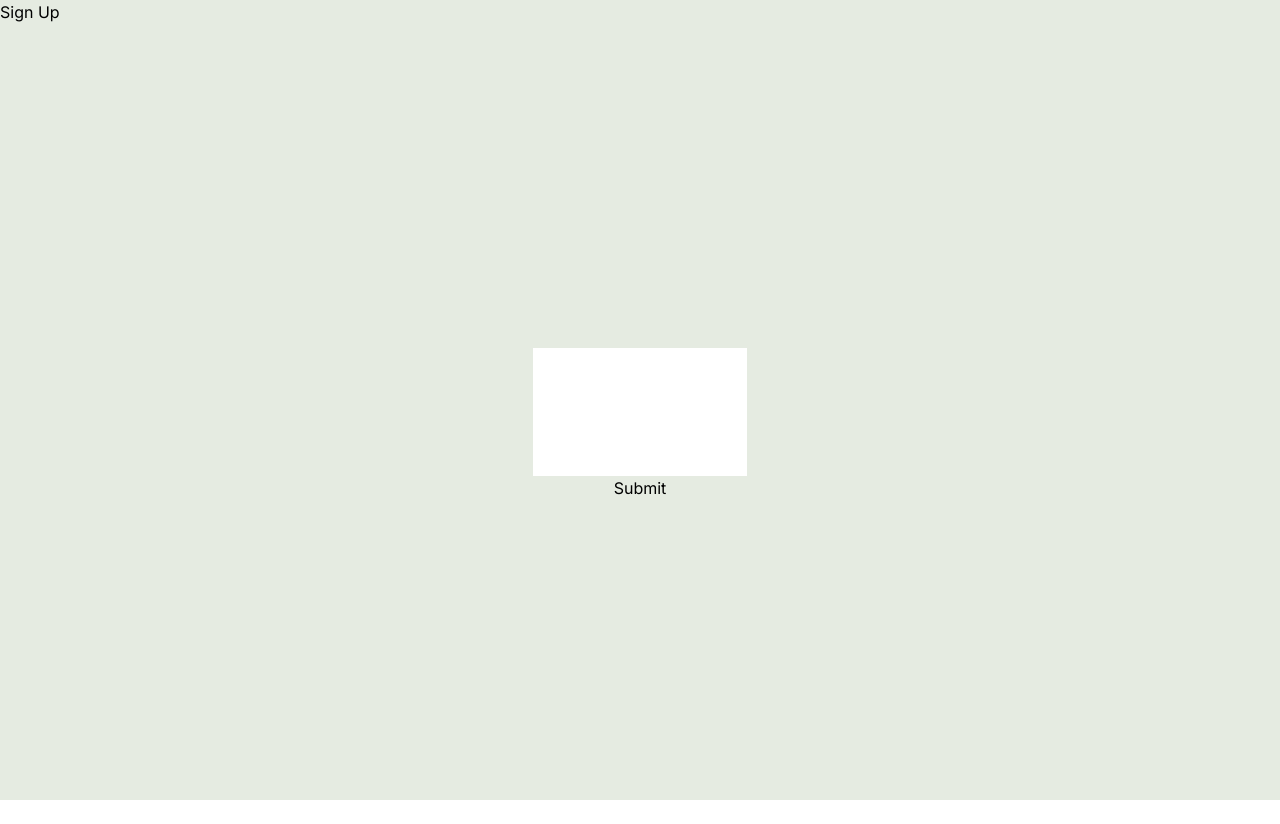
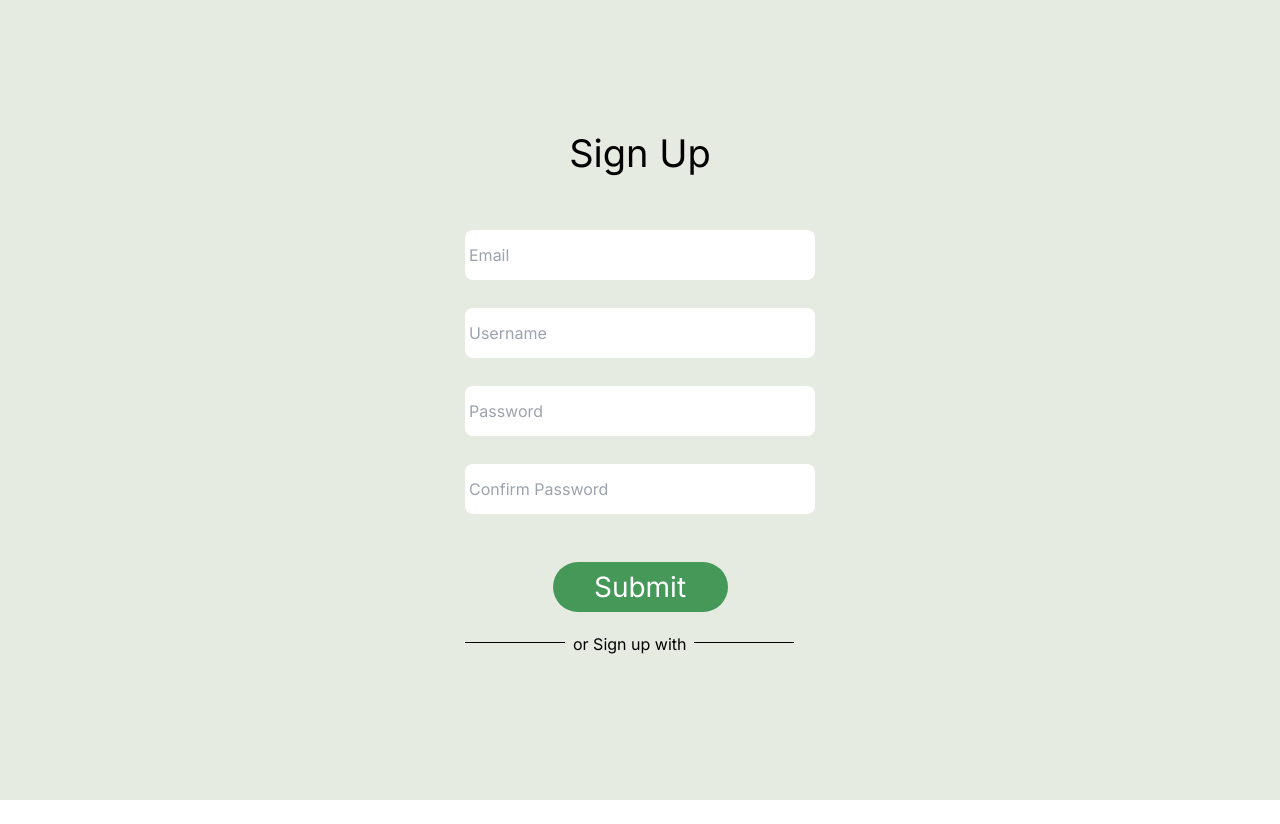
Before and after one commit to luismolinuevo/Bloomin, a Next.js app in the folder client/: page /signup in a window 1280 px wide. After the commit the page ends 800 px from the top, so only its background shows below. Built offline with nearby package versions, Linux system fonts and the light colour scheme.

Commit message:
init form and signup page done

```diff
--- a/client/app/(auth)/signup/Form.jsx
+++ b/client/app/(auth)/signup/Form.jsx
@@ -11,30 +11,49 @@ export default function Form() {
     formState: { errors },
   } = useForm();
   return (
-    <div className="flex justify-center items-center h-full">
-      <form onSubmit={handleSubmit(data)} className="flex flex-col w-1/6">
+    <div className="flex justify-center items-center">
+      <div className="w-[350px]">
+        <form
+          onSubmit={handleSubmit(data)}
+          className="flex flex-col gap-7"
+        >
           <input
             {...register("email", { required: true })}
-          className="bg-white p-1"
+            className="bg-white p-1 rounded-lg h-[50px]"
+            placeholder="Email"
           />
           {errors.email && <p>Email is required.</p>}
           <input
             {...register("Username", { required: true })}
-          className="bg-white p-1"
+            className="bg-white p-1 rounded-lg h-[50px]"
+            placeholder="Username"
           />
           {errors.Username && <p>Username is required.</p>}
           <input
             {...register("Password", { required: true })}
-          className="bg-white p-1"
+            className="bg-white p-1 rounded-lg h-[50px]"
+            placeholder="Password"
           />
           {errors.Password && <p>Password is required.</p>}
           <input
             {...register("ConfirmPassword", { required: true })}
-          className="bg-white p-1"
+            className="bg-white p-1 rounded-lg h-[50px]"
+            placeholder="Confirm Password"
           />
           {errors.ConfirmPassword && <p>Confirm Password is required.</p>}
-        <input type="submit" />
+          <div className="flex justify-center mt-5">
+            <input
+              type="submit"
+              className="py-1 px-2 bg-green-3 text-white w-1/2 rounded-[50px] text-[28px]"
+            />
+          </div>
         </form>
+        <div className="flex items-center gap-2 my-5">
+          <hr className="h-1 border-black w-[100px]" />
+          <p>or Sign up with</p>
+          <hr className="h-1 border-black w-[100px]" />
+        </div>
+      </div>
     </div>
   );
 }
--- a/client/app/(auth)/signup/page.jsx
+++ b/client/app/(auth)/signup/page.jsx
@@ -3,10 +3,12 @@ import Form from "./Form";
 
 export default function index() {
   return (
-      <div className="h-screen w-full bg-[#E5EBE1]">
-        <h1>Sign Up</h1>
+    <div className="h-screen w-full bg-[#E5EBE1] flex items-center justify-center">
+      <div className="flex flex-col">
+        <h1 className="text-center text-[38px] mb-12 text-bold">Sign Up</h1>
         <Form />
       </div>
+    </div>
   );
 }
 //need layout to have navbar on top
--- a/client/tailwind.config.js
+++ b/client/tailwind.config.js
@@ -10,7 +10,8 @@ module.exports = {
       colors: {
         green: {
           "1": "#AEDA38",
-          "2": "#41D261"
+          "2": "#41D261",
+          "3": "#459858"
         }
       }
     },
```
Lines whose indentation alone changed are shown as unchanged.
